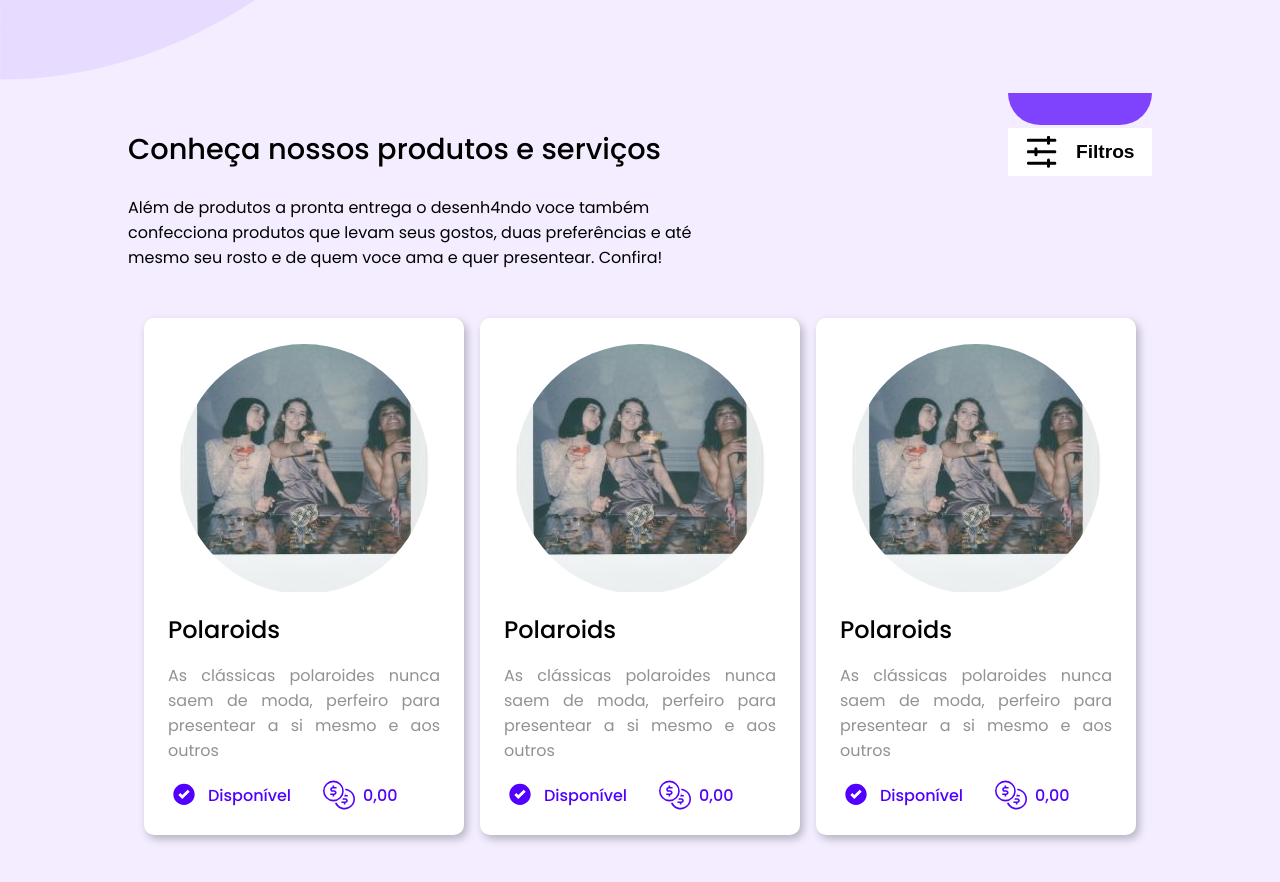
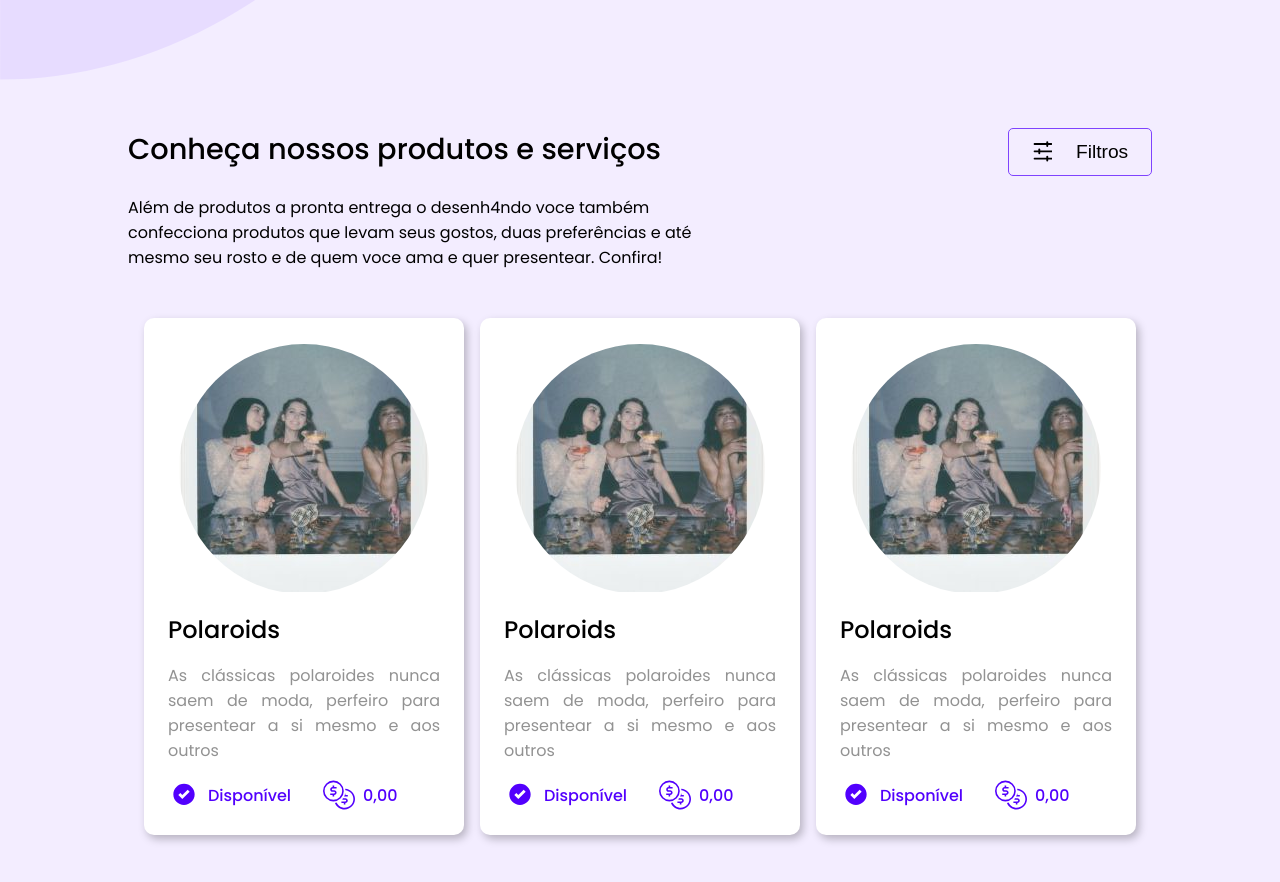
Before and after one commit to leoleodev/desenh4ndo_voce, a React (Vite) app: page / in a window 1280 px wide. Shown: the part 1520-2402 px from the top of the page. Built offline with nearby package versions, Linux system fonts and the light colour scheme.

Commit message:
services section completed

```diff
--- a/src/styles/modules/ServicesSection.module.css
+++ b/src/styles/modules/ServicesSection.module.css
@@ -1,7 +1,7 @@
 
 .ServicesSectionContainer{
     width: 100%;
-    height: 130vh;
+    height: 100vh;
 
     margin-top: 3rem;
 
@@ -39,39 +39,43 @@ button.filter{
 
     position: relative;
 
-    background: white;
+    background: transparent;
 
-    border: none;
+    border: 1px solid var(--purpleButton);
+    border-radius: 5px;
 
     display: flex;
     align-items: center;
     justify-content: space-evenly;
 
     font-size: 1.2rem;
-    font-weight: 600;
 
     transition: 1s;
 
+    overflow: hidden;
+
+    cursor: pointer;
+
 }
-
-button.filter::after{
+button.filter::before{
     content: '';
-    width: 100%;
-    height: 2rem;
+    position: absolute;
     background: var(--purpleButton);
-    position: absolute;
-    z-index: 0;
-    top: -35px;
-    left: 0;
-    transition: 1s ease-in-out all;
-    border-radius: 0 0 300px 300px;
+    width: 8px;
+    top: 0;
+    bottom: 0;
+    left: -32px;
+    transform: rotate(-32deg);
+    filter: blur(6px);
 }
-button.filter:hover::after{
-    top: 0;
+button.filter:hover::before{
+    left: calc(100% + 32px);
+    transition: 1s ease-in-out;
 }
 
 
 button.filter img{
+    width: 15%;
     transform: rotate(90deg);
 }
 
```
